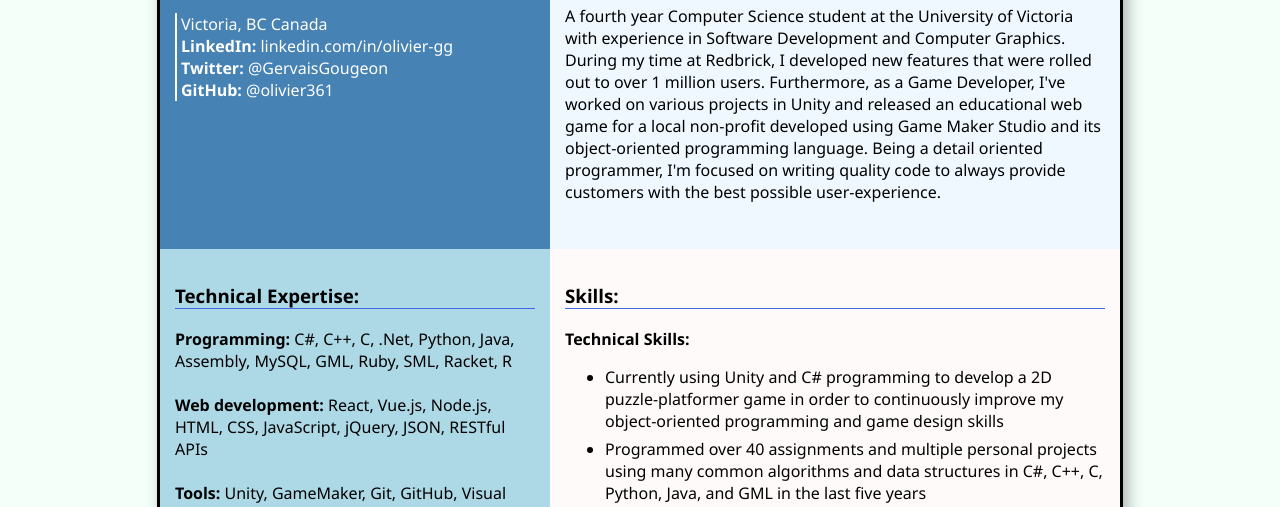
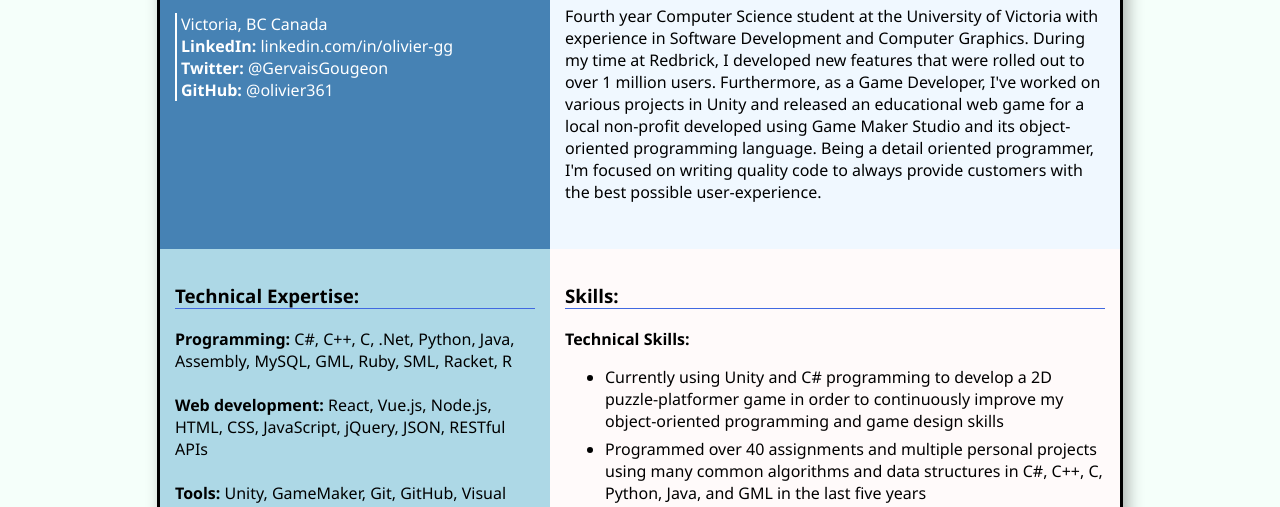
Before and after one commit to olivier361/olivier361.github.io, a plain HTML site: page html/resume.html in a window 1280 px wide. Shown: the part 214-721 px from the top of the page. Drawn offline with Linux system fonts and the light colour scheme.

Commit message:
Small resume text fix

```diff
--- a/html/resume.html
+++ b/html/resume.html
@@ -45,7 +45,7 @@
 	<div class="summary">
 		<h3>Professional Summary</h3>
 		<p>
-			A fourth year Computer Science student at the University of Victoria with experience
+			Fourth year Computer Science student at the University of Victoria with experience
 			in Software Development and Computer Graphics. During my time at Redbrick, I developed
 			new features that were rolled out to over 1 million users. Furthermore, as a Game Developer,
 			I've worked on various projects in Unity and released an educational web game for
```
